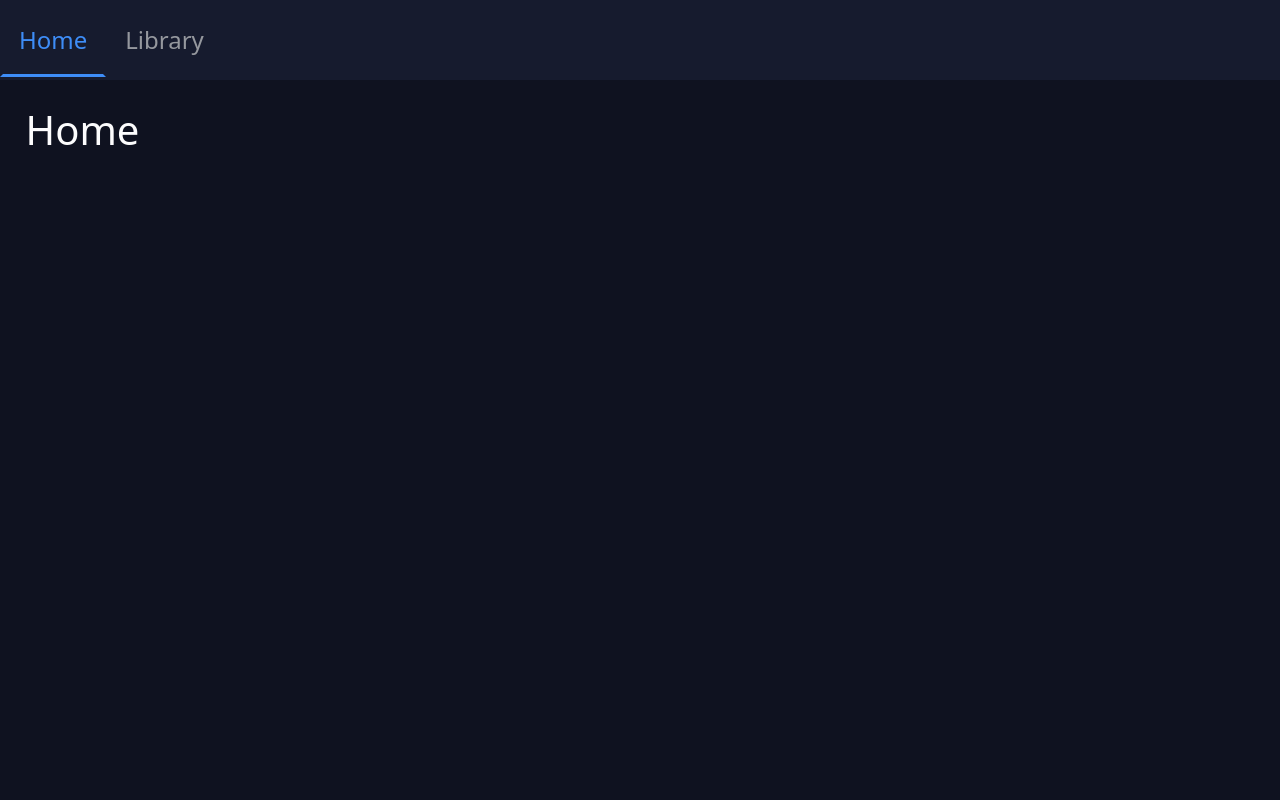
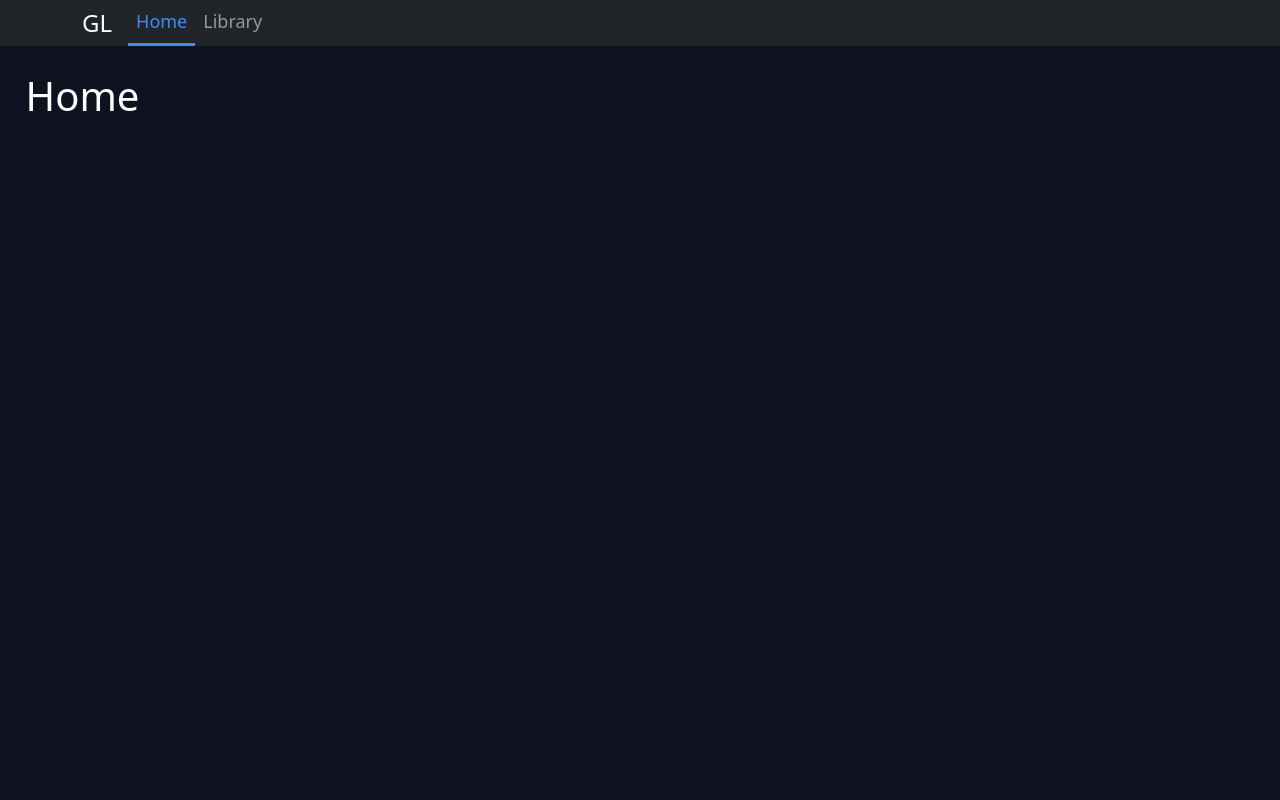
Before and after one commit to DavidSurina/gaming-library, a React (Create React App) app: page /home in a window 1280 px wide. Shown: the top 800 px of the page. Built offline with nearby package versions, Linux system fonts and the light colour scheme.

Commit message:
changed navbar to bootstrap

```diff
--- a/src/App.tsx
+++ b/src/App.tsx
@@ -1,4 +1,5 @@
 import React from "react";
+import { BrowserRouter } from "react-router-dom";
 import ThemeProvider from "react-bootstrap/ThemeProvider";
 import MainLayout from "components/Layout/MainLayout/MainLayout";
 import MainRoute from "MainRoute";
@@ -15,6 +16,7 @@ const queryClient = new QueryClient();
 
 function App() {
   return (
+    <BrowserRouter>
       <ThemeProvider>
         <QueryErrorResetBoundary>
           {({ reset }) => (
@@ -30,6 +32,7 @@ function App() {
           )}
         </QueryErrorResetBoundary>
       </ThemeProvider>
+    </BrowserRouter>
   );
 }
 
--- /dev/null
+++ b/src/components/Layout/CustomNavbar/CustomNavbar.tsx
@@ -0,0 +1,33 @@
+import React from "react";
+import { useLocation, NavLink } from "react-router-dom";
+import { Navbar, Nav, Container } from "react-bootstrap";
+
+import { HOME_ROUTE, LIBRARY_ROUTE } from "MainRoute";
+import "./style.scss";
+
+function CustomNavbar() {
+  let location = useLocation();
+  return (
+    <Navbar bg="dark" sticky="top">
+      <Container>
+        <Navbar.Brand as={NavLink} to={HOME_ROUTE}>
+          GL
+        </Navbar.Brand>
+        <Nav
+          className="me-auto"
+          // activeKey={location.pathname}
+          defaultActiveKey={HOME_ROUTE}
+        >
+          <Nav.Link as={NavLink} to={HOME_ROUTE}>
+            Home
+          </Nav.Link>
+          <Nav.Link as={NavLink} to={LIBRARY_ROUTE}>
+            Library
+          </Nav.Link>
+        </Nav>
+      </Container>
+    </Navbar>
+  );
+}
+
+export default CustomNavbar;
--- /dev/null
+++ b/src/components/Layout/CustomNavbar/style.scss
@@ -0,0 +1,32 @@
+@use '/src/globals/styles/mixins' as m;
+@use '/src/globals/styles/constants' as c;
+
+.navbar {
+    padding: 0;
+}
+
+.navbar-brand {
+    color: c.$font-color_primary;
+    font-size: x-large;
+    &:hover {
+        color: c.$font-color_primary;
+    }
+    &.active {
+        color: c.$font-color_primary;
+    }
+}
+
+.navbar-nav {
+    .nav-link.active {
+        color: c.$background-dark_lightest;
+        border-bottom: 3px solid c.$background-dark_lightest;
+    }
+}
+
+.nav-link {
+    font-size: large;
+    color: c.$font-color_secondary;
+    &:hover {
+        color: c.$background-dark_lightest;
+    }
+}
--- a/src/components/Layout/MainLayout/MainLayout.tsx
+++ b/src/components/Layout/MainLayout/MainLayout.tsx
@@ -1,6 +1,6 @@
 import React from "react";
 import Footer from "../Footer/Footer";
-import Navbar from "../Navbar/Navbar";
+import Navbar from "../CustomNavbar/CustomNavbar";
 
 type PropTypes = {
   children: JSX.Element;
--- a/src/components/Layout/Navbar/Navbar.tsx
+++ /dev/null
@@ -1,20 +0,0 @@
-import React from "react";
-import { NavLink } from "react-router-dom";
-
-import { HOME_ROUTE, LIBRARY_ROUTE } from "MainRoute";
-import "./style.scss";
-
-function Navbar() {
-  return (
-    <nav className="navbar-wrapper">
-      <NavLink to={HOME_ROUTE} className="navbar-link">
-        Home
-      </NavLink>
-      <NavLink to={LIBRARY_ROUTE} className="navbar-link">
-        Library
-      </NavLink>
-    </nav>
-  );
-}
-
-export default Navbar;
--- a/src/components/Layout/Navbar/style.scss
+++ /dev/null
@@ -1,31 +0,0 @@
-@use '/src/globals/styles/mixins' as m;
-@use '/src/globals/styles/constants' as c;
-
-.navbar {
-    &-wrapper {
-        @include m.flex-row;
-        align-items: center;
-        width: 100%;
-        height: c.$nav-height;
-        background-color: c.$background-dark_dark;
-        color: c.$font-color_secondary;
-        font-size: 24px;
-
-        & a.active {
-            color: c.$background-dark_lightest;
-            border-bottom: 3px solid c.$background-dark_lightest;
-        }
-    }
-
-    &-link {
-        padding: 1rem;
-        transition: all 0.2s;
-        border: 3px solid c.$background-dark_dark;
-        @include m.link;
-
-        &:hover {
-            color: c.$background-dark_lightest;
-        }
-
-    }
-}
--- a/src/index.tsx
+++ b/src/index.tsx
@@ -2,15 +2,12 @@ import React from "react";
 import ReactDOM from "react-dom/client";
 import "./globals/styles/custom.scss";
 import App from "./App";
-import { BrowserRouter } from "react-router-dom";
 
 const root = ReactDOM.createRoot(
   document.getElementById("root") as HTMLElement
 );
 root.render(
   <React.StrictMode>
-    <BrowserRouter>
-      <App />
-    </BrowserRouter>
+    <App />
   </React.StrictMode>
 );
```
Lines whose indentation alone changed are shown as unchanged.
